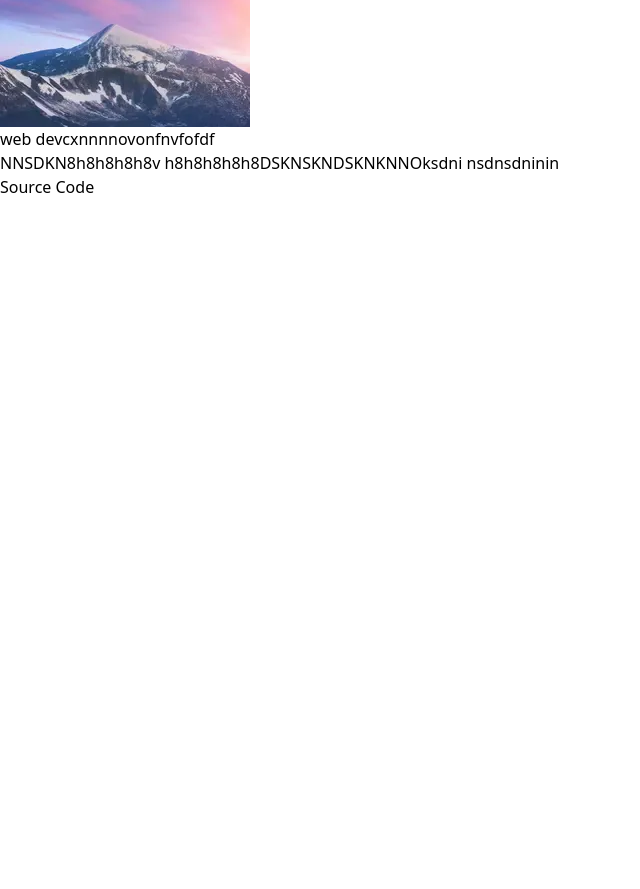
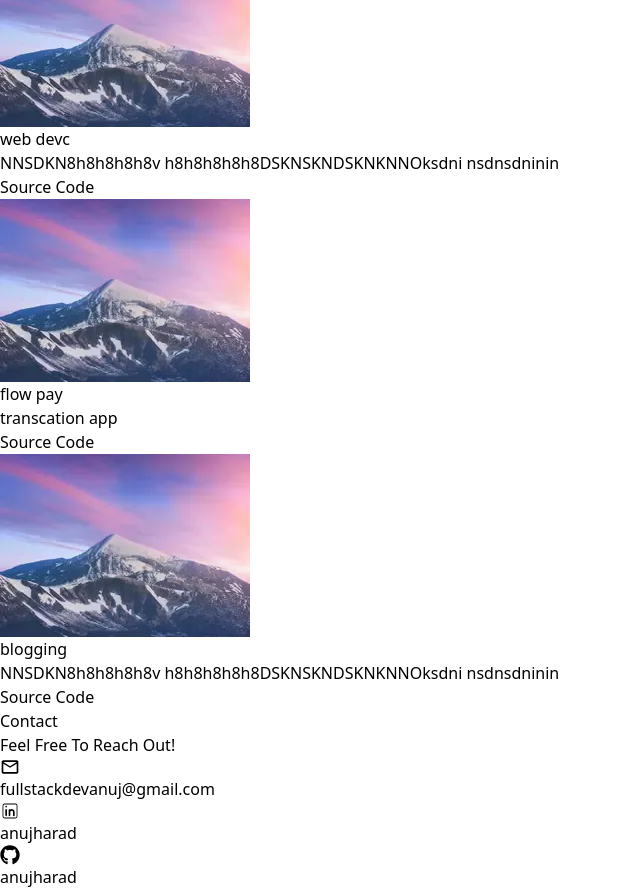
Before and after one commit to Anujharad/Portfolio, a React (Vite) app: page / in a window 1280 px wide. Shown: the part 2280-3169 px from the top of the page, without its empty margins (0-640 px from the left). Before the commit the page ends 2479 px from the top, so only its background shows below. Built offline with nearby package versions, Linux system fonts and the light colour scheme.

Commit message:
added contact details

```diff
--- a/src/App.jsx
+++ b/src/App.jsx
@@ -1,5 +1,6 @@
 import About from "./Components/About/About";
 import Experience from "./Components/Experience/Experience";
+import Footer from "./Components/Footer/Footer";
 import Home from "./Components/Home/Home";
 import { Navbar } from "./Components/Navbar/Navbar";
 import Projects from "./Components/Projects/Projects";
@@ -12,6 +13,7 @@ function App(){
     <About />
     <Experience />
     <Projects />
+    <Footer />
 
 
    </div>
--- a/src/Components/About/About.jsx
+++ b/src/Components/About/About.jsx
@@ -4,7 +4,7 @@ import { IoArrowForward } from "react-icons/io5";
 
 const About = () => {
   return (
-    <div className='text-white md:flex overflow-hidden item-center md:flex-wrap md:justify-between bg-black shadow-xl mx-0 md:mx-20 bg-opacity-30 rounded-lg p-12'>
+    <div id="About" className='text-white md:flex overflow-hidden item-center md:flex-wrap md:justify-between bg-black shadow-xl mx-0 md:mx-20 bg-opacity-30 rounded-lg p-12'>
       <div >
        <h2 className='text=2xl md:text-4xl font-bold'>About</h2>
       <div className='md:flex flex-wrap  flex-col md:flex-row item-center'>
--- a/src/Components/Experience/Experience.jsx
+++ b/src/Components/Experience/Experience.jsx
@@ -5,7 +5,7 @@ import prodigy from '../../assets/prodigy.png';
 
 const Experience = () => {
   return (
-    <div className='p-10 md:p-24  px-10'>
+    <div id="Experience" className='p-10 md:p-24  px-10'>
        <h1 className='text-white text-2xl md:text-4xl font-bold px-12 py-8 '>Experience</h1>
      <div className='md:flex flex-wrap items-center justify-around'>
        <div className='flex flex-wrap gap-8 md:w-2/5 md:p-12 py-10'>
--- a/src/Components/Footer/Footer.jsx
+++ b/src/Components/Footer/Footer.jsx
@@ -1,14 +1,35 @@
 import React from 'react'
+import { MdOutlineEmail} from 'react-icons/md';
+import { CiLinkedin} from 'react-icons/ci';
+import { FaGithub } from 'react-icons/fa';
 
-const
+const Footer = () => {
+  return (
+     <div id="Footer" className='bg-slate-700 text-white flex flex-col-2 justify-around p-10 md:p-12 items-center '>
+      <div className=' '>
+          <h1 className='text-2xl md:text-6xl font-bold '>Contact</h1>
+         <h4 className='text-sm md:text-2xl font-normal'>Feel Free To Reach Out!</h4>
 
-= () => {
-  return (
-    <div className='bg-'>
+      </div>
+      <div className=' text-sm md:text-xl'>
+        <div className='flex  gap-1 items-center'>
+          <MdOutlineEmail size={20} />
+          fullstackdevanuj@gmail.com
+        </div>
+
+        <div className='flex  gap-1 items-center'>
+          <CiLinkedin size={20} />
+          anujharad
+        </div>
+        <div className='flex  gap-1 items-center'>
+          <FaGithub size={20} />
+          anujharad
+        </div>
+      </div>
 
 
-    </div>
+     </div>
   )
 }
 
-export default
+export default Footer
--- a/src/Components/Navbar/Navbar.jsx
+++ b/src/Components/Navbar/Navbar.jsx
@@ -22,7 +22,7 @@ export const Navbar = () => {
              <a href="#Projects">
             <li className=" text-md transition-all duration-300 p-1 md:p-0 ">Projects</li>
             </a>
-            <a href="Contact">
+            <a href="#Footer">
             <li className=" text-md transition-all duration-300 p-1 md:p-0 ">Contact</li>
             </a>
         </ul>
--- a/src/Components/Projects/ProjectCard.jsx
+++ b/src/Components/Projects/ProjectCard.jsx
@@ -2,13 +2,13 @@ import React from 'react'
 import bannerImg from '../../assets/photo-C8q0KQHG.webp'
 const ProjectCard = ({title,description}) => {
   return (
-    <div className='bg-black w-80 flex flex-col p-3 md:p-6 bg-opacity-40 shadow-xl rounded-2xl shadow-slate-900 p-3 text-white '>
+    <div className='bg-black w-80 flex flex-col justify-center p-3 md:p-4 bg-opacity-40 shadow-xl rounded-2xl shadow-slate-900 p-3 text-white '>
         <img className='p-4' src={bannerImg} alt="" />
 
-        <h1 className='px-4 font-bold text-xl  md:text-2xl leading-normal'>{title}</h1>
+        <h3 className='px-4 font-bold text-xl  md:text-2xl leading-normal'>{title}</h3>
 
         <p className='text-sm  leading-tight px-4 md:text-md py-2'>{description}</p>
-        <div className=' items-center'>
+        <div className='items-center flex justify-center p-2 md:p-3'>
             <button className='bg-slate-700 md:p-4  p-2  flex wrap text-lg hover:bg-slate-400 rounded-3xl'>
                Source Code
             </button>
--- a/src/Components/Projects/Projects.jsx
+++ b/src/Components/Projects/Projects.jsx
@@ -2,14 +2,17 @@ import React from 'react'
 import ProjectCard from './ProjectCard';
 
 const Projects = () => {
-  return (<div>
+  return (
+  <div id="Projects" className='p-10 md:p-24 text-white'>
     <h1 className='text-white flex flex-col text-2xl md:text-4xl font-bold px-12 py-8'>Projects</h1>
-    <div className=''>
-    <ProjectCard title={"web devcxnnnnovonfnvfofdf"} description={'NNSDKN8h8h8h8h8v h8h8h8h8h8DSKNSKNDSKNKNNOksdni nsdnsdninin'} />
+    <div className='py-12 px-8 flex flex-wrap gap-5 justify-around'>
+          <ProjectCard title={"web devc"} description={'NNSDKN8h8h8h8h8v h8h8h8h8h8DSKNSKNDSKNKNNOksdni nsdnsdninin'} />
+          <ProjectCard title={"flow pay"} description={'transcation app '} />
+          <ProjectCard title={"blogging"} description={'NNSDKN8h8h8h8h8v h8h8h8h8h8DSKNSKNDSKNKNNOksdni nsdnsdninin'} />
+
      </div>
 
-
-
+       <div className=''></div>
     </div>
 
   )
```
